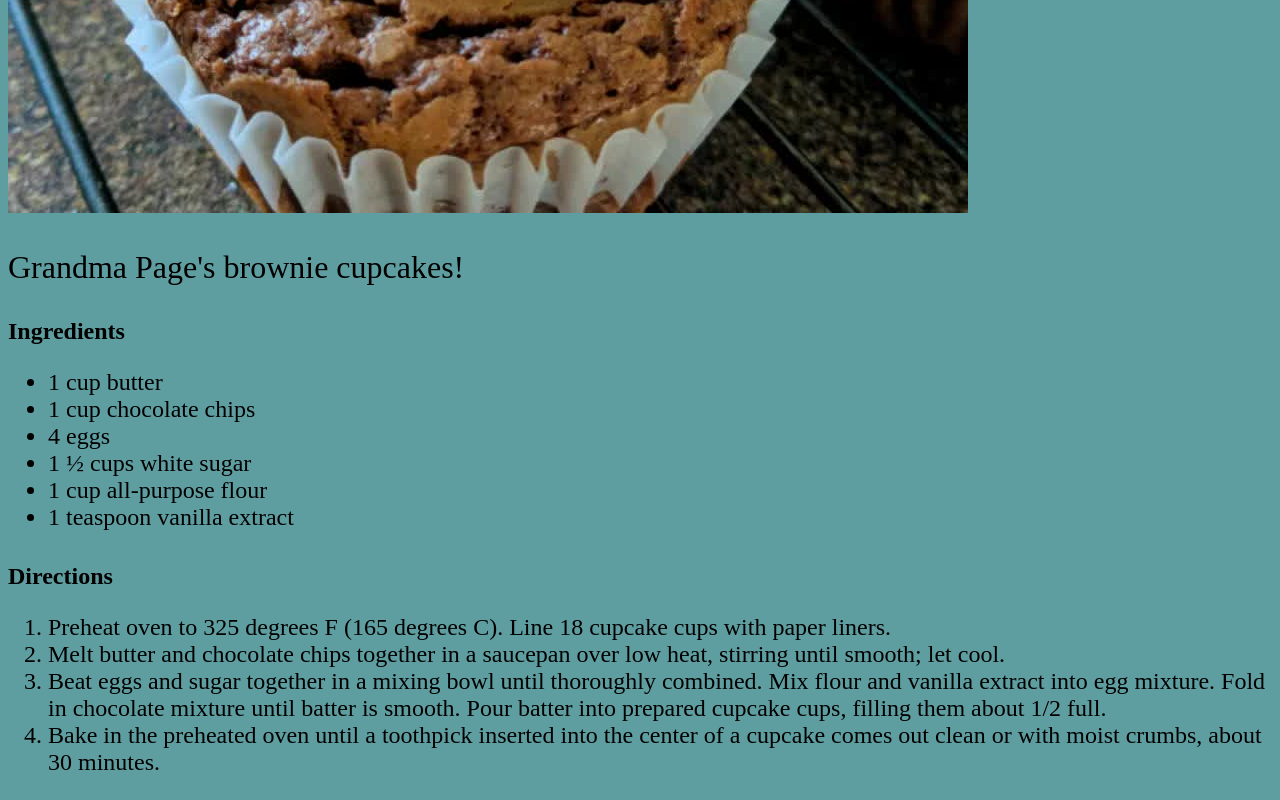
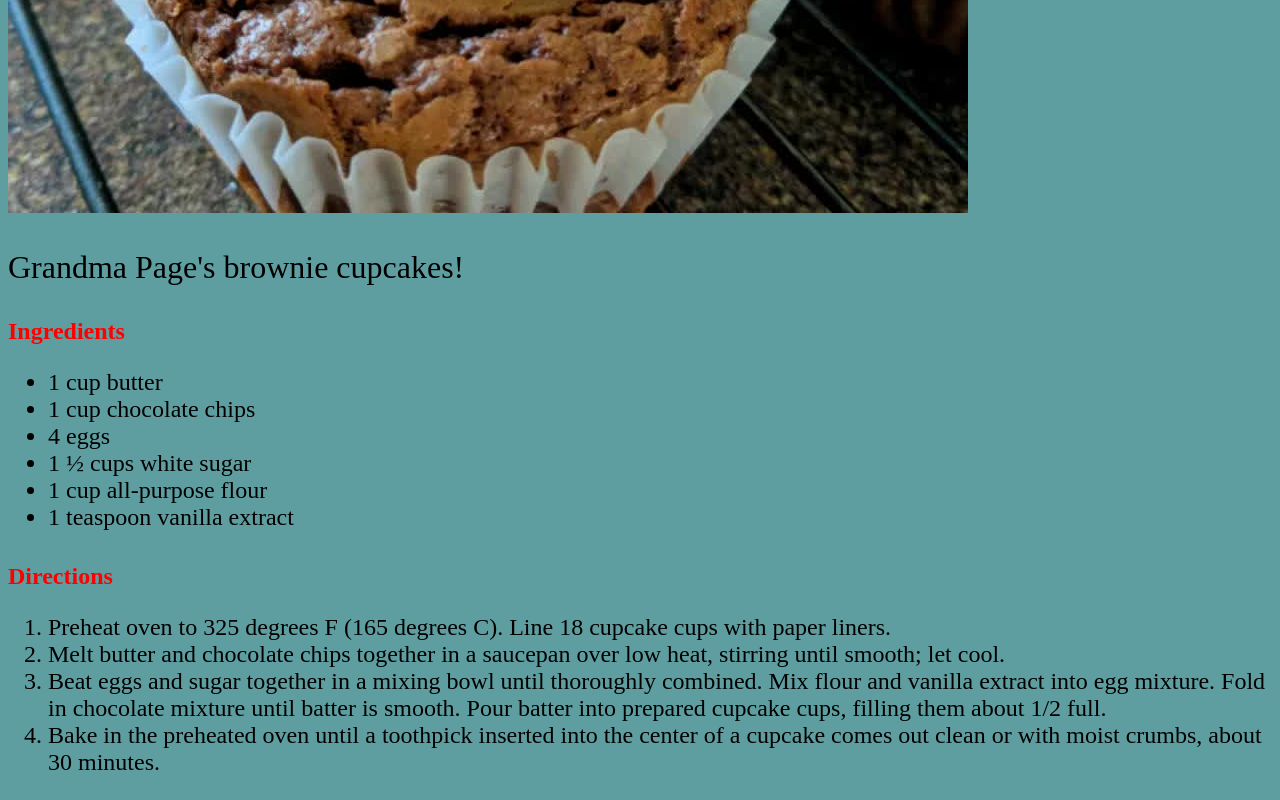
Before and after one commit to YourLocalOwl/odin_project_recipes, a plain HTML site: page recipes/brownie_cupcakes.html in a window 1280 px wide. Shown: the part 611-1411 px from the top of the page. Drawn offline with Linux system fonts and the light colour scheme.

Commit message:
change text colour for directions and ingredients

```diff
--- a/recipes/brownie_cupcakes.html
+++ b/recipes/brownie_cupcakes.html
@@ -14,7 +14,7 @@
     <h1>Brownie Cupcakes</h1>
       <img src="../img/brownie_cupcakes.jpg" alt="brownies">
       <p>Grandma Page's brownie cupcakes!</p>
-      <h2>Ingredients</h2>
+      <h2 class="red_text">Ingredients</h2>
       <ul>
         <li>1 cup butter</li>
         <li>1 cup chocolate chips</li>
@@ -24,7 +24,7 @@
         <li>1 teaspoon vanilla extract</li>
       </ul>
       <p></p>
-      <h2>Directions</h2>
+      <h2 class="red_text">Directions</h2>
       <ol>
         <li>Preheat oven to 325 degrees F (165 degrees C). Line 18 cupcake cups with paper liners.</li>
         <li>Melt butter and chocolate chips together in a saucepan over low heat, stirring until smooth; let cool.</li>
--- a/style.css
+++ b/style.css
@@ -19,3 +19,7 @@ h1 {
 h2 {
     font-size: 24px;
 }
+
+.red_text {
+    color: rgb(255, 0, 0);
+}
```
Also changed, not shown: recipes/chicken_tortilla_soup.html (+2 -2 lines), recipes/super_delicious_zuppa_toscana.html (+2 -2 lines).
